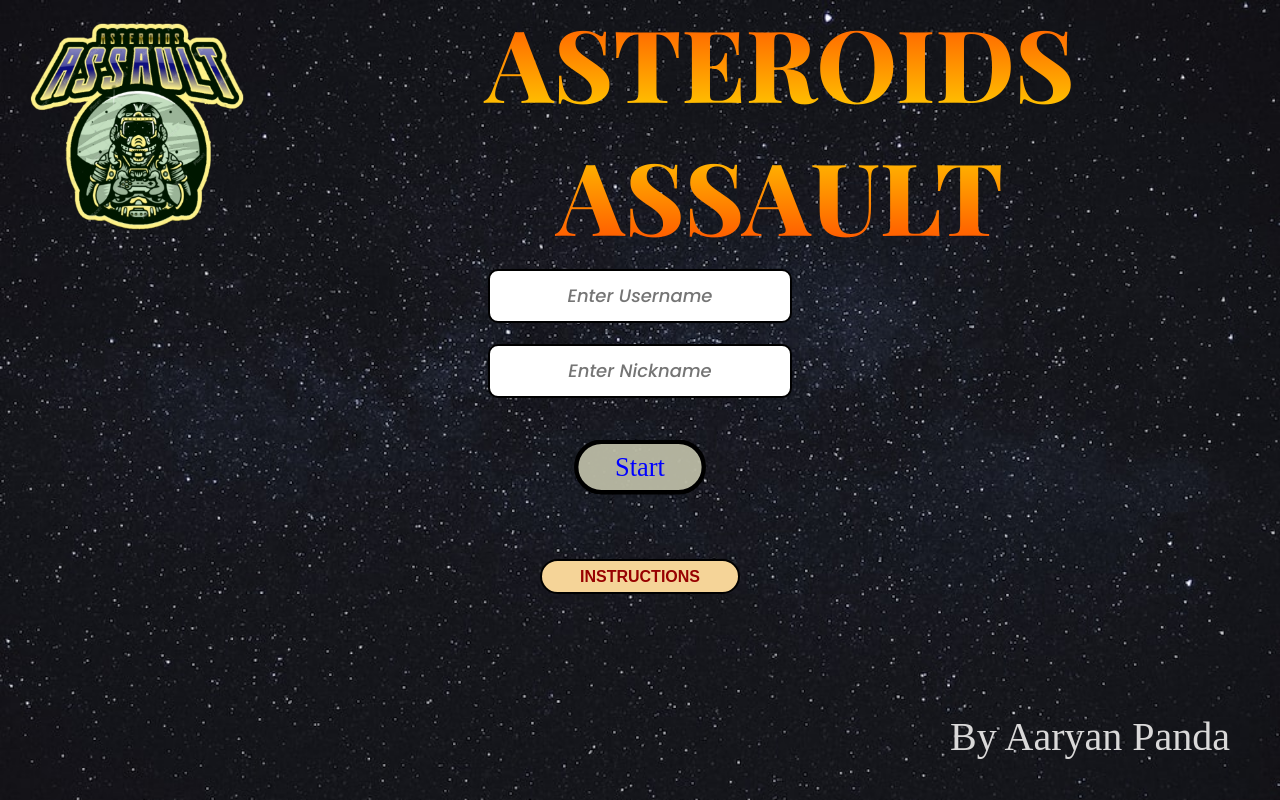
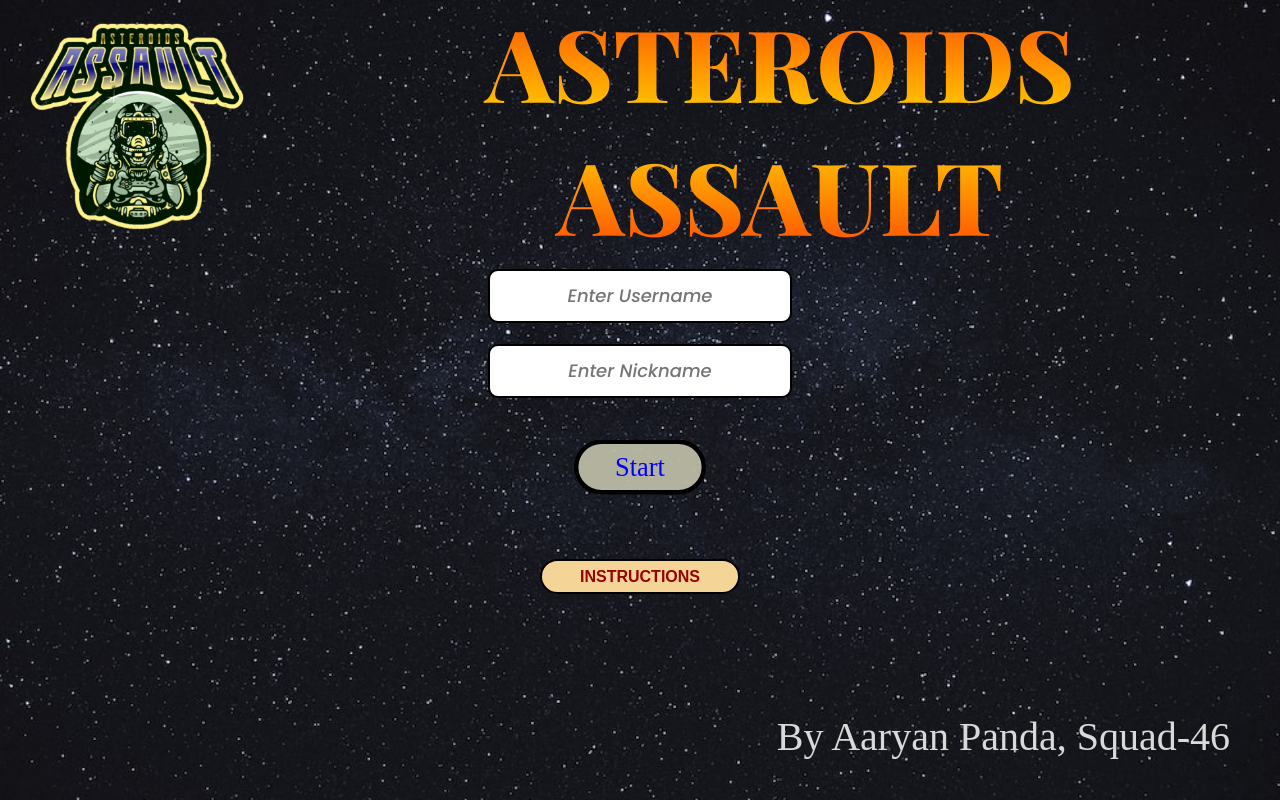
Before and after one commit to AaryanPanda/Asteroids-Assault, a plain HTML site: page index.html in a window 1280 px wide. Drawn offline with nearby package versions, Linux system fonts and the light colour scheme; a web font is replaced by a local one.

Commit message:
debugging 3

```diff
--- a/home.html
+++ b/index.html
@@ -88,7 +88,7 @@
         </div>
 
     </div>
-    <div class="footer"><p>By Aaryan Panda</p></div>
+    <div class="footer"><p>By Aaryan Panda, Squad-46</p></div>
 
 
 
```
